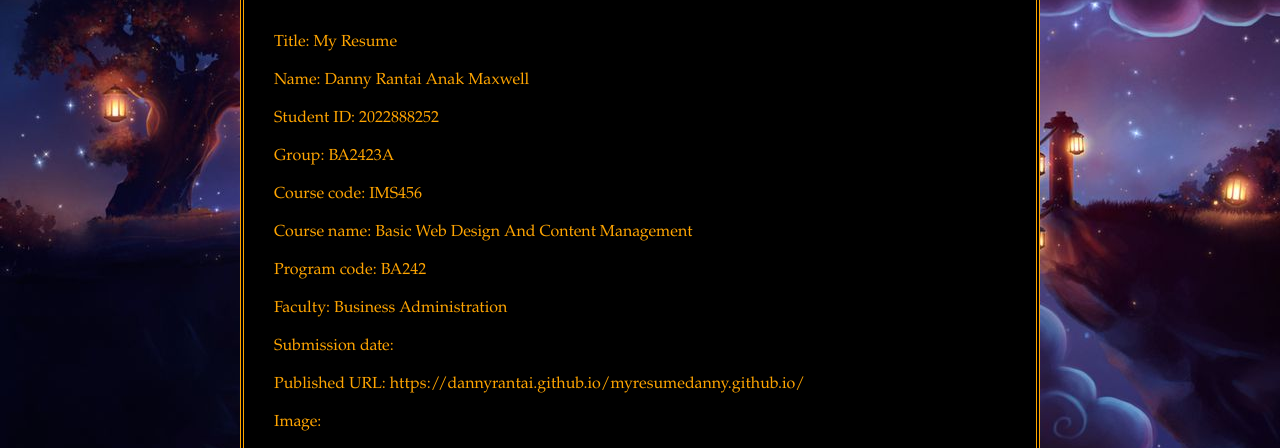
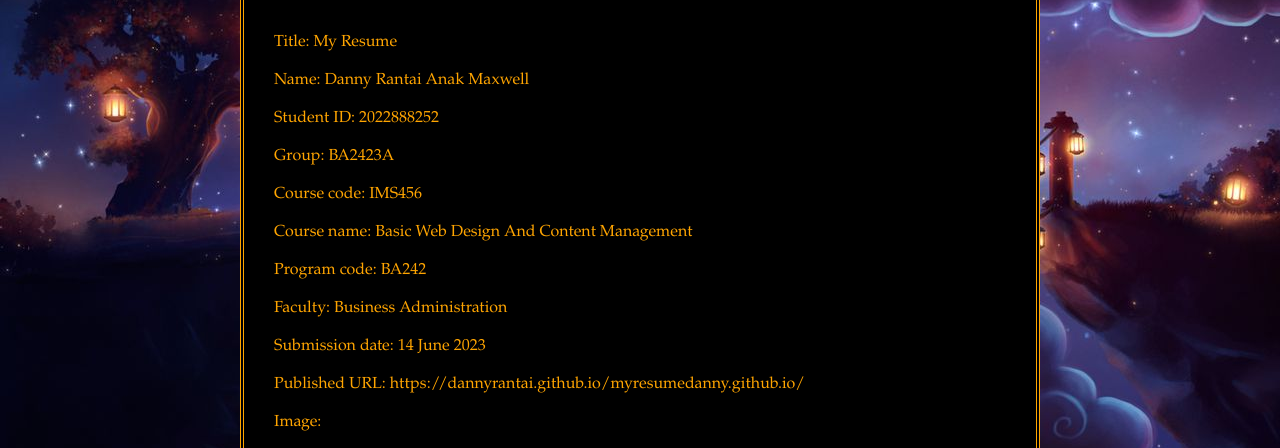
Before and after one commit to dannyrantai/myresumedanny, a plain HTML site: page aboutme.html in a window 1280 px wide. Shown: the part 308-756 px from the top of the page. Drawn offline with Linux system fonts and the light colour scheme.

Commit message:
Update aboutme.html

```diff
--- a/aboutme.html
+++ b/aboutme.html
@@ -67,7 +67,7 @@ Program code: BA242
 <br><br>
 Faculty: Business Administration
 <br><br>
-Submission date:
+Submission date: 14 June 2023
 <br><br>
 Published URL: https://dannyrantai.github.io/myresumedanny.github.io/
 <br><br>
```
